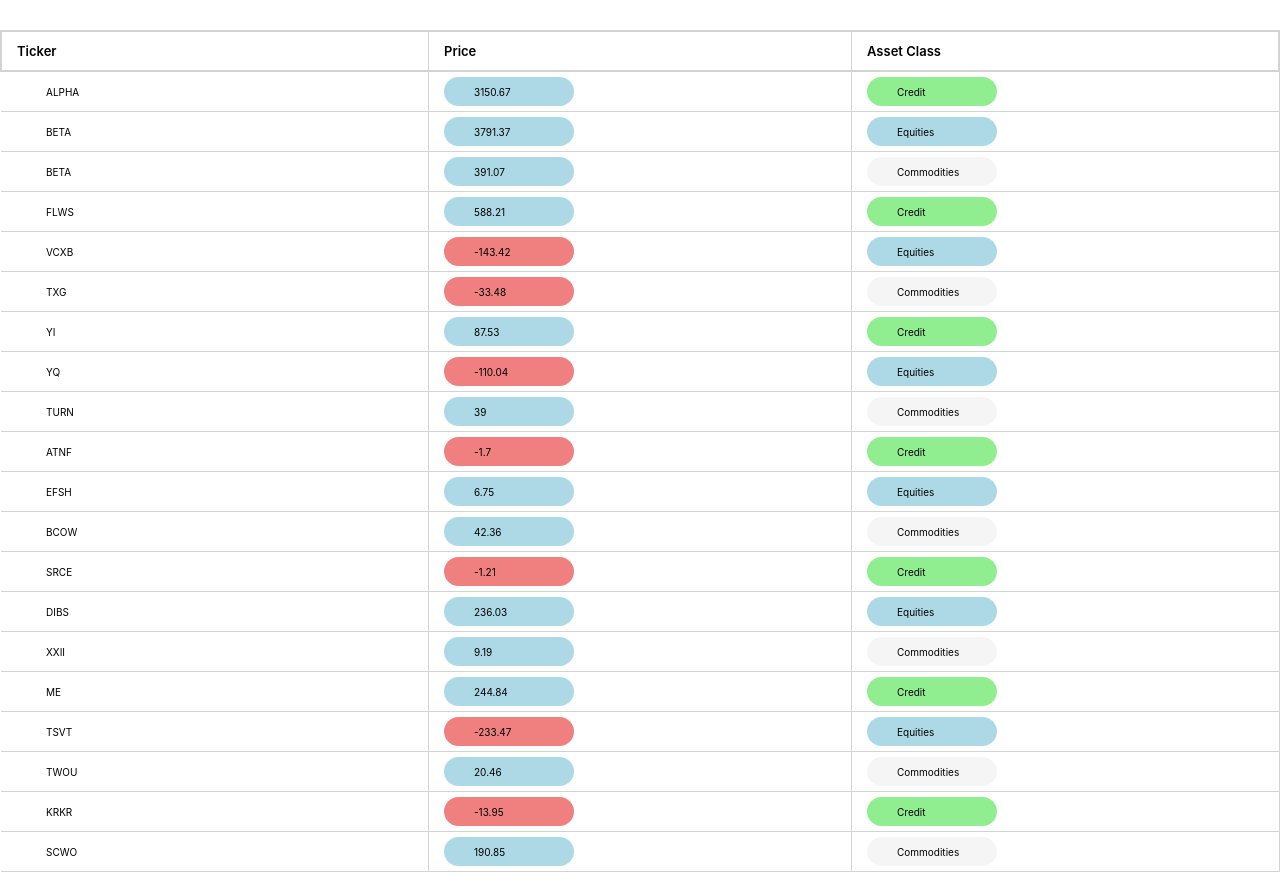
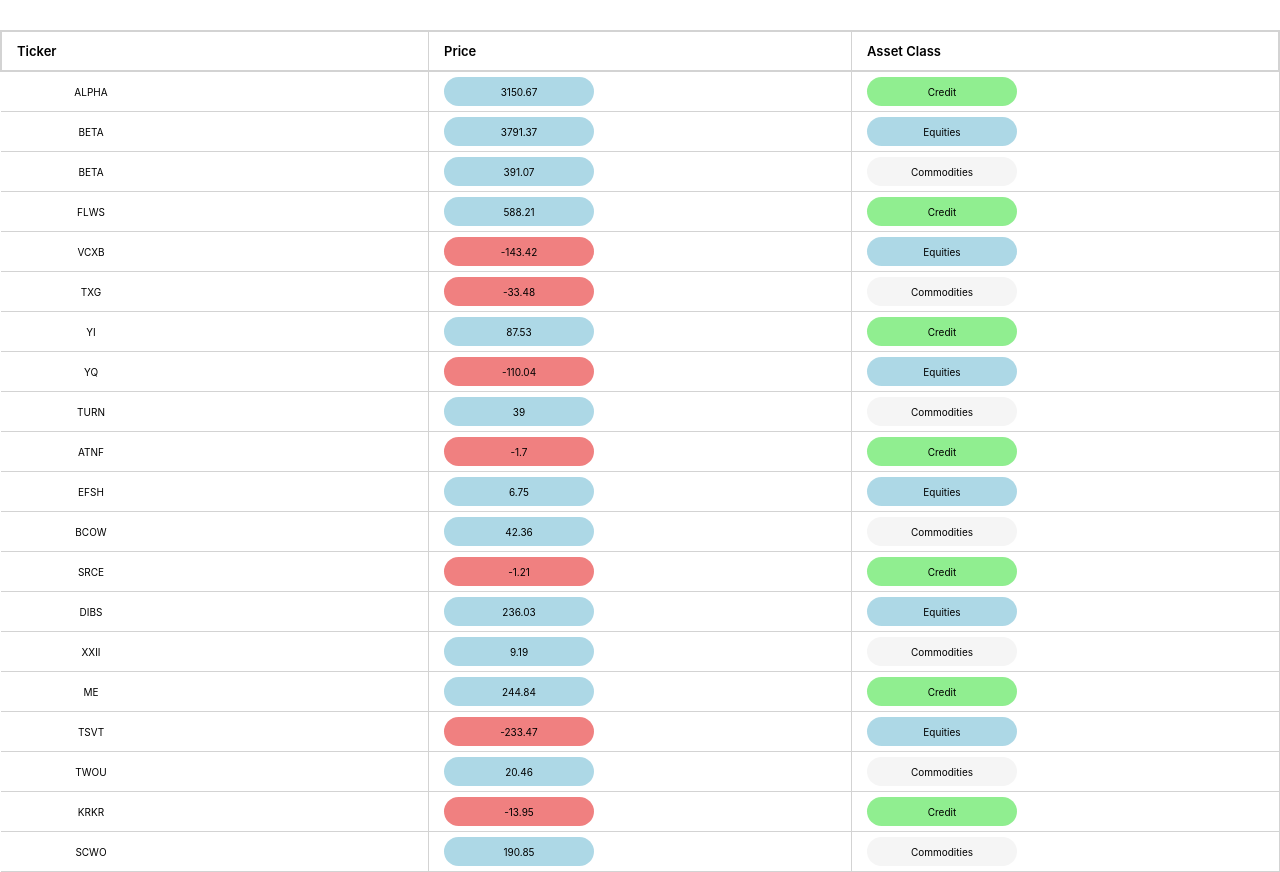
Before and after one commit to PunithGowda1991/Financialinstruments, a React (Create React App) app in the folder financial-instruments/: page / in a window 1280 px wide. Built offline with nearby package versions, Linux system fonts and the light colour scheme.

Commit message:
style changes

```diff
--- a/financial-instruments/src/App.js
+++ b/financial-instruments/src/App.js
@@ -16,11 +16,11 @@ function App() {
   const sortBy = (key) => {
     setSortField(key)
     let tableDataCopy = [...renderData];
-    tableDataCopy.sort(comapreBy(key));
+    tableDataCopy.sort(compareBy(key));
     setRenderData(tableDataCopy);
   }
 
-  const comapreBy = key => {
+  const compareBy = key => {
     switch (key) {
       case TICKER:
         return (a, b) => {
--- a/financial-instruments/src/Components/AssetClass.js
+++ b/financial-instruments/src/Components/AssetClass.js
@@ -4,9 +4,11 @@ import { assetClassColorMapping } from '../Helpers/CommonHelper'
 
 export const AssetClass = style.div`
     border-radius: 100px;
-    width: 100px;
+    max-width: 150px;
+    width: 100%;
+    display: flex;
+    justify-content: center;
     height: 20px;
-    padding-left: 30px;
     padding-top: 9px;
     background: ${(props) => {
         switch(props.assetName){
--- a/financial-instruments/src/Table/FinancialInstrumentTable.jsx
+++ b/financial-instruments/src/Table/FinancialInstrumentTable.jsx
@@ -5,7 +5,6 @@ import { AssetClass } from '../Components/AssetClass';
 
 const FinancialInstrumentTable = ({ tableData = [], sortBy, sortField }) => {
     const tableHeaders = Object.keys(tableData[0]).map(header => header)
-
     const renderTableData = () => {
         return (
             tableData.map(item => {
```
